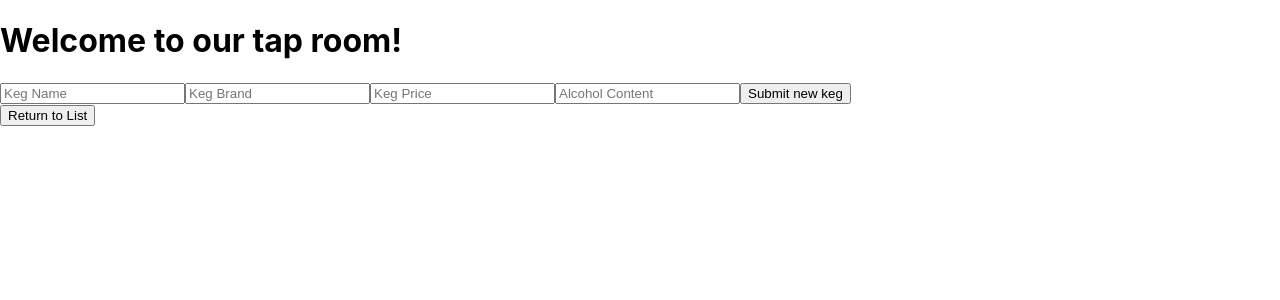
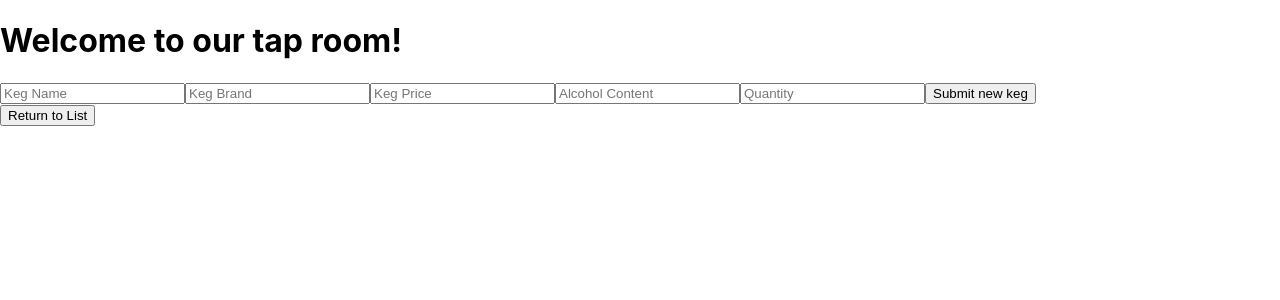
Before and after one commit to KevinFunez5/tap-room, a React (Create React App) app: page / in a window 1280 px wide. Both pictures are taken after a click on the button "Add a new keg". Shown: the top 300 px of the page. Built offline with nearby package versions, Linux system fonts and the light colour scheme.

Commit message:
fix new keg additionm wasnt showing quantity properly

```diff
--- a/src/Components/KegDetails.js
+++ b/src/Components/KegDetails.js
@@ -9,6 +9,7 @@ function KegDetails(props) {
       <h1>Keg Detail: {keg.name}</h1>
       <h3>{keg.brand}</h3>
       <p>{keg.alchohol}</p>
+      <p>{keg.quantity}</p>
     </React.Fragment>
   )
 }
--- a/src/Components/NewKegForm.js
+++ b/src/Components/NewKegForm.js
@@ -10,13 +10,13 @@ function NewKegForm(props) {
       name: event.target.name.value,
       brand: event.target.brand.value,
       price: parseInt(event.target.price.value),
-      content: parseInt(event.target.content.value),
-      pints: parseInt(124),
+      alcohol: parseInt(event.target.alcohol.value),
+      quantity: 123
     })
   }
   return(
     <React.Fragment>
-      <form onSubmit={props.onNewKegCreation}>
+      <form onSubmit={handleAddingNewKegToList}>
         <input
           type='text'
           name='name'
@@ -33,6 +33,10 @@ function NewKegForm(props) {
           type='text'
           name='alcohol'
           placeholder='Alcohol Content' />
+        <input
+          type='text'
+          name='quantity'
+          placeholder='Quantity' />
         <button type='submit'>Submit new keg</button>
       </form>
     </React.Fragment>
```
